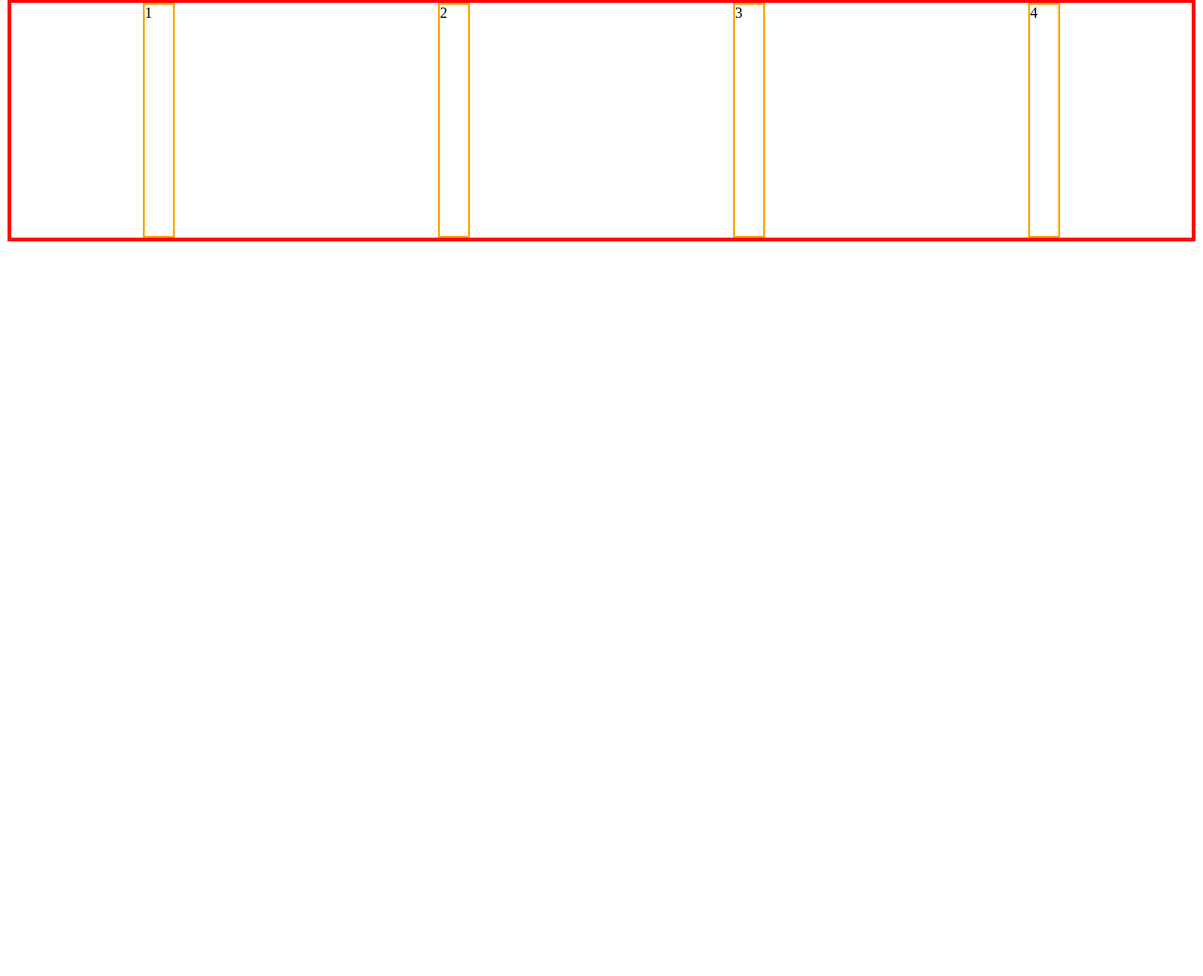
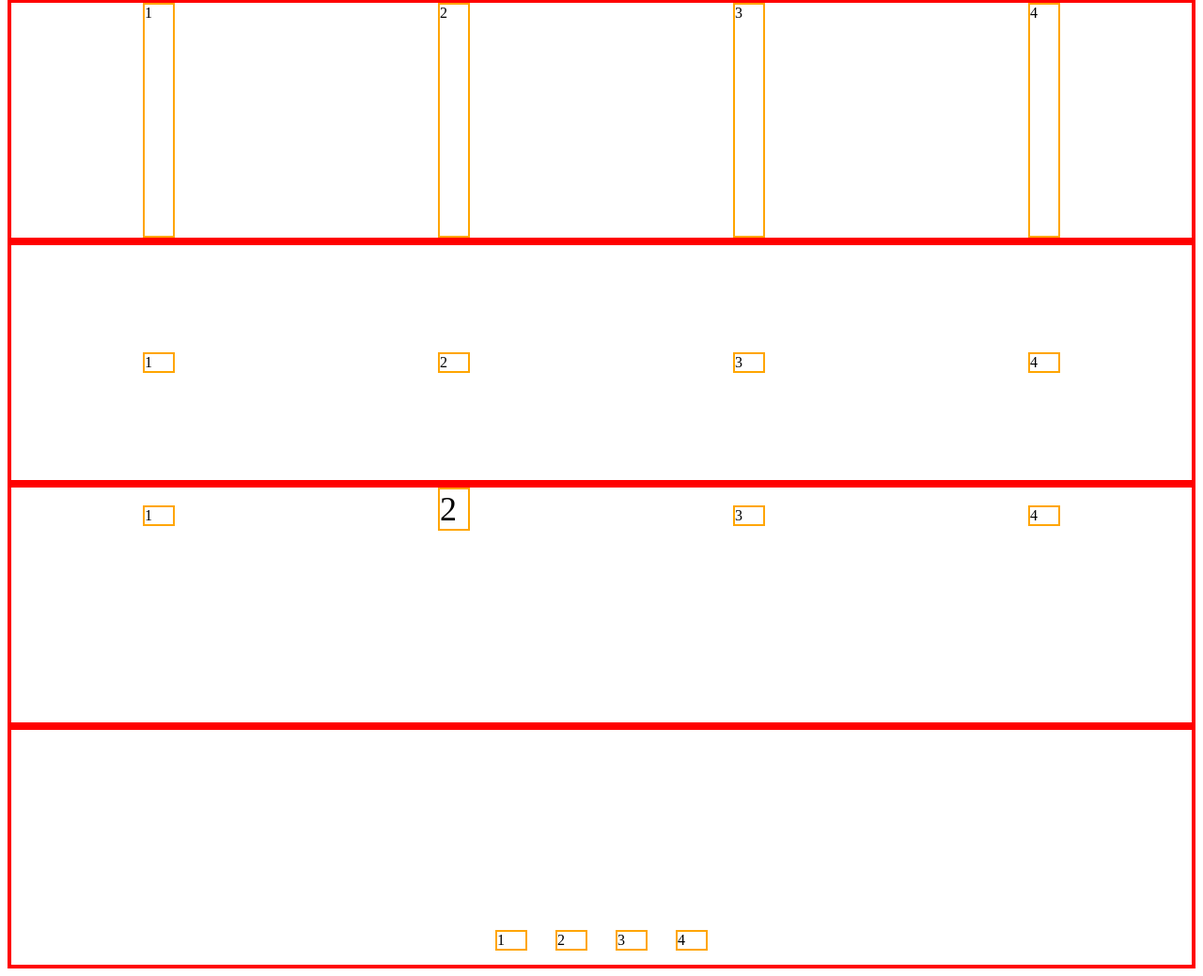
Before and after one commit to ViniPerpetuo/Curso-Front-Daniel, a plain HTML site: page flexbox/flexbox.html in a window 1280 px wide. Shown: the part 283-1322 px from the top of the page at 94% size. Before the commit the page ends 800 px from the top, so only its background shows below. Drawn offline with Linux system fonts and the light colour scheme.

Commit message:
feat: align-items/content

```diff
--- a/flexbox/flexbox.html
+++ b/flexbox/flexbox.html
@@ -33,6 +33,36 @@
             margin: 0;
         }
 
+        .flex-container3 {
+            justify-content: space-around;
+            align-items: center;
+        }
+
+        .flex-container3 div{
+            width: 30px;
+            margin: 0%;
+        }
+
+        .flex-container4 {
+            justify-content: space-around;
+            align-items: baseline;
+        }
+
+        .flex-container4 div{
+            width: 30px;
+            margin: 0%;
+        }
+
+        .flex-container5 {
+            justify-content: center;
+            align-items: flex-end;
+            align-content: flex-start;
+            /* flex-wrap: nowrap; */
+        }
+
+        .flex-container5 div{
+            width: 30px;
+        }
 
     </style>
 
@@ -53,5 +83,26 @@
         <div class="div4">4</div>
     </div>
 
+    <div class="flexbox flex-container3">
+        <div class="div1">1</div>
+        <div class="div2">2</div>
+        <div class="div3">3</div>
+        <div class="div4">4</div>
+    </div>
+
+    <div class="flexbox flex-container4">
+        <div class="div1">1</div>
+        <div class="div2" style="font-size: 36px;">2</div>
+        <div class="div3">3</div>
+        <div class="div4">4</div>
+    </div>
+
+    <div class="flexbox flex-container5">
+        <div class="div1">1</div>
+        <div class="div2">2</div>
+        <div class="div3">3</div>
+        <div class="div4">4</div>
+    </div>
+
 </body>
 </html>
```
